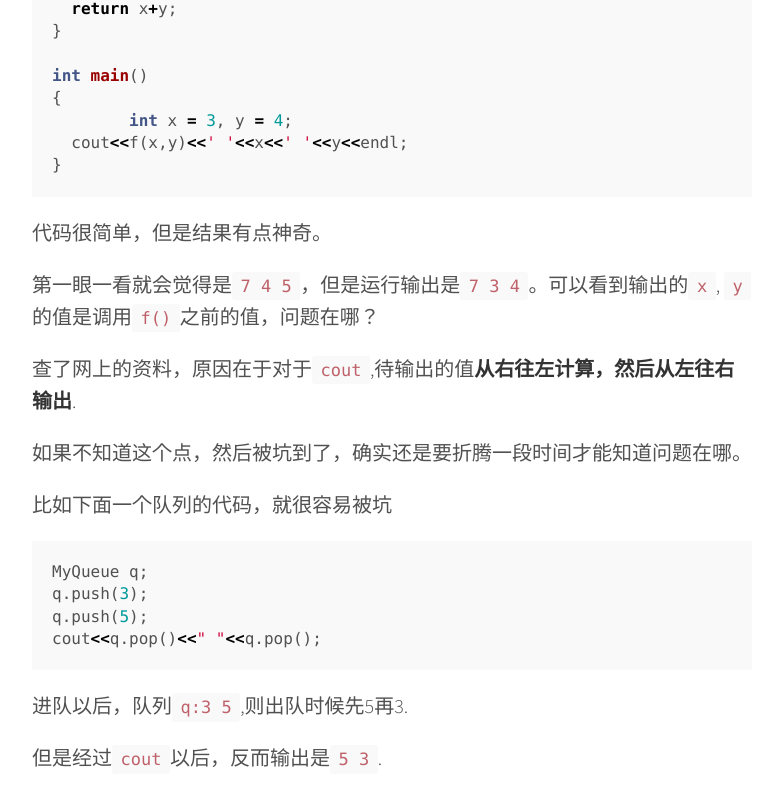
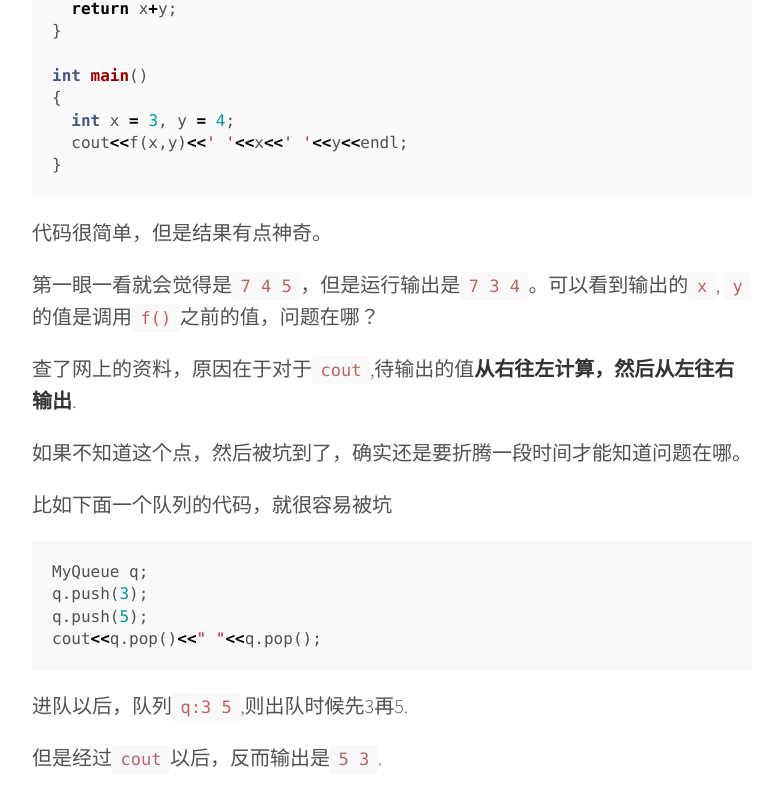
Before and after one commit to AlphaShawn/Blog, a Jekyll site: the page built from _posts/2016-4-30-C++_cout_order.md, in a window 1280 px wide. Shown: the part 494-1296 px from the top of the page, without its empty margins (248-1021 px from the left). Built offline with Jekyll 4.4.1, drawn with Linux system fonts in a browser that asks for light colours; comment, search, counter and statistics services are not loaded.

```diff
--- a/_posts/2016-4-30-C++_cout_order.md
+++ b/_posts/2016-4-30-C++_cout_order.md
@@ -18,7 +18,7 @@ int f(int &x, int &y) {
 
 int main()
 {
-	int x = 3, y = 4;
+  int x = 3, y = 4;
   cout<<f(x,y)<<' '<<x<<' '<<y<<endl;
 }
 {% endhighlight %}
@@ -40,6 +40,6 @@ q.push(5);
 cout<<q.pop()<<" "<<q.pop();
 {% endhighlight %}
 
-进队以后，队列`q:3 5`,则出队时候先5再3.
+进队以后，队列`q:3 5`,则出队时候先3再5.
 
 但是经过`cout`以后，反而输出是`5 3`.
```
